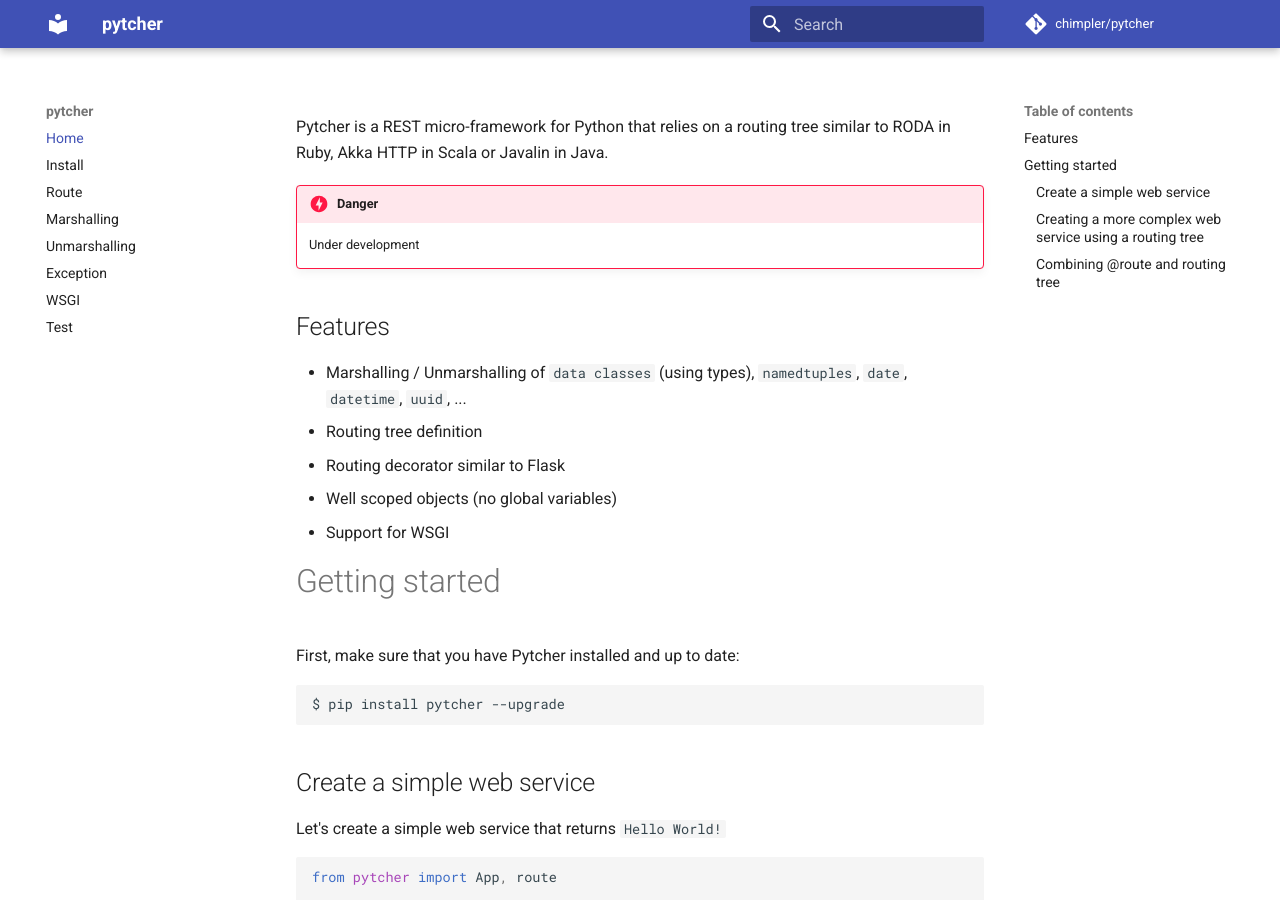
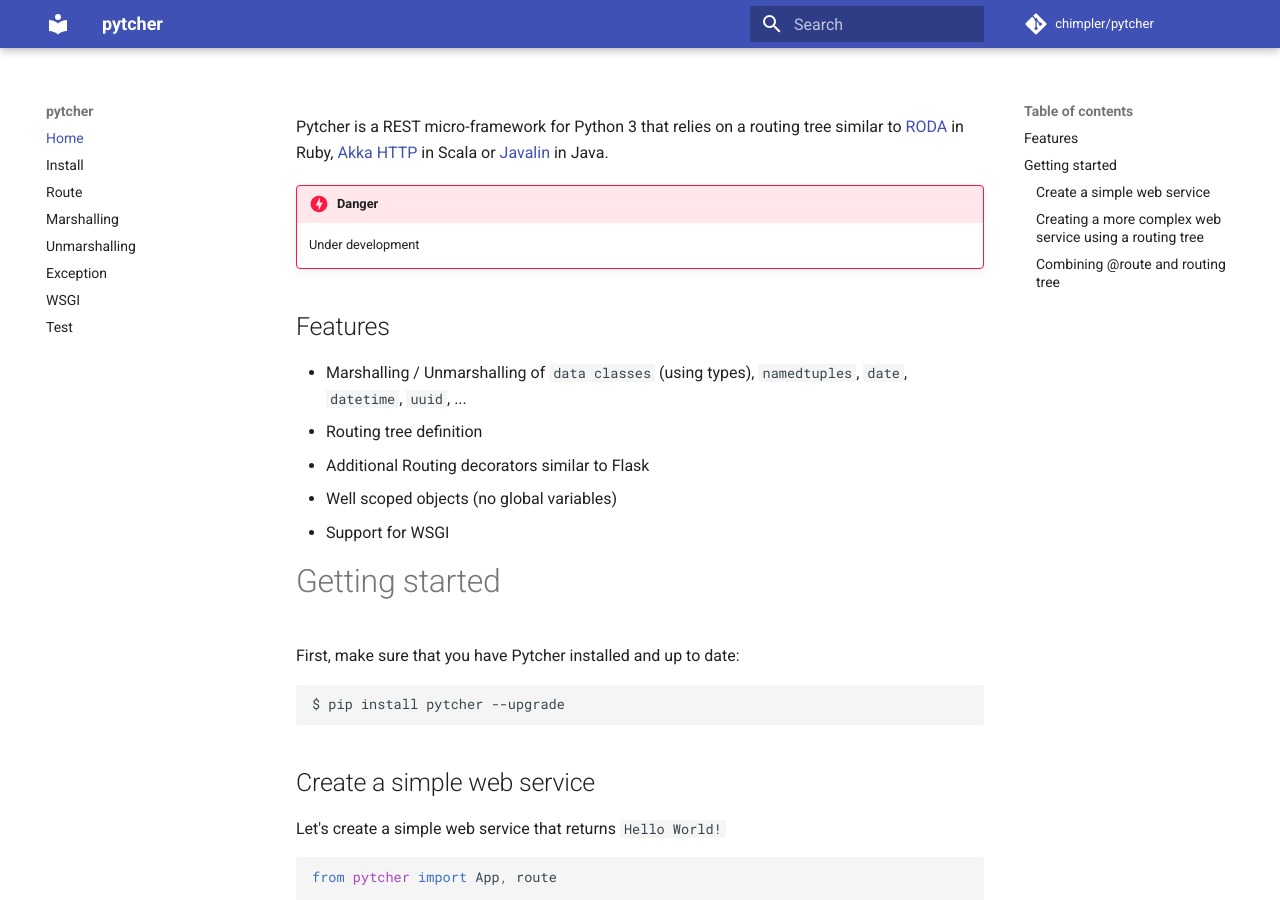
Before and after one commit to chimpler/pytcher, an MkDocs documentation site: the page built from docs/index.md, in a window 1280 px wide and 900 px high. Built offline with MkDocs 1.6.1 and Material for MkDocs 9.7.7, drawn with Linux system fonts in a browser that asks for light colours; comment, search, counter and statistics services are not loaded.

Commit message:
removed python 3.5 (no support for dataclasses and importing it break)

```diff
--- a/docs/index.md
+++ b/docs/index.md
@@ -1,5 +1,5 @@
-Pytcher is a REST micro-framework for Python that relies on a routing tree
-similar to RODA in Ruby, Akka HTTP in Scala or Javalin in Java.
+Pytcher is a REST micro-framework for Python 3 that relies on a routing tree
+similar to [RODA](http://roda.jeremyevans.net/) in Ruby, [Akka HTTP](https://doc.akka.io/docs/akka-http/current/index.html) in Scala or [Javalin](https://javalin.io/) in Java.
 
 !!! danger
     Under development
@@ -8,7 +8,7 @@
 
 - Marshalling / Unmarshalling of `data classes` (using types), `namedtuples`, `date`, `datetime`, `uuid`, ...
 - Routing tree definition
-- Routing decorator similar to Flask
+- Additional Routing decorators similar to Flask
 - Well scoped objects (no global variables)
 - Support for WSGI
 
```
Also changed, not shown: 2 other files.
